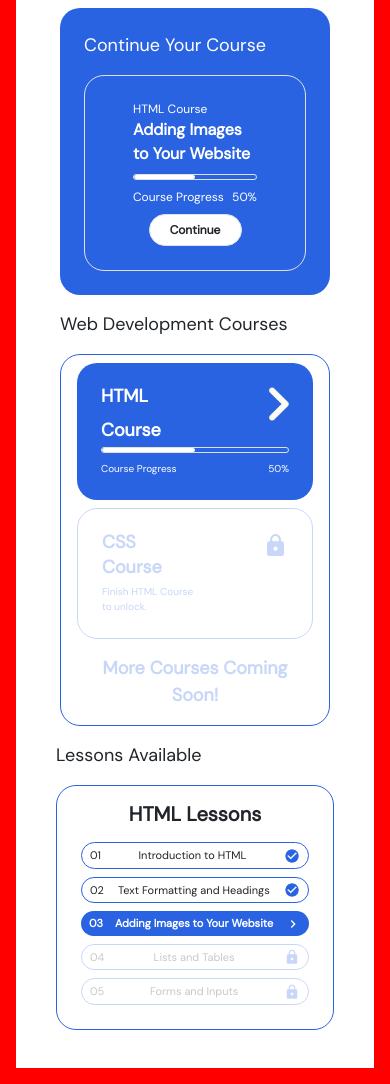
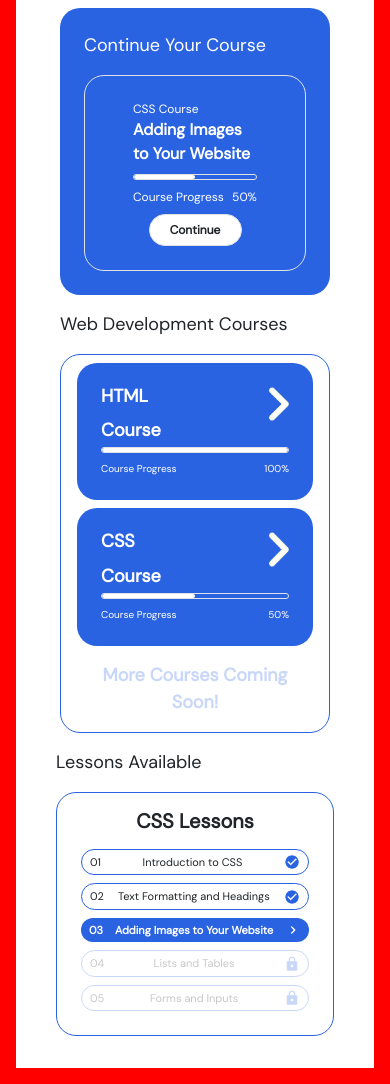
Before and after one commit to learn-webstar/learn-webstar.github.io, a PHP site: page /course.html in a window 390 px wide. Shown: the part 106-1190 px from the top of the page. Run offline with PHP 8.4, Linux system fonts and the light colour scheme.

Commit message:
Update branch

```diff
--- a/course.html
+++ b/course.html
@@ -1,6 +1,3 @@
-
-
-
 <!doctype html>
 <html lang="en">
 
@@ -221,7 +218,7 @@
                                                             style="width: 100%; height: 100%; object-fit: contain;">
                                                     </div>
                                                     <div class="m-auto">
-                                                        <div class="course-title">HTML Course</div>
+                                                        <div class="course-title">CSS Course</div>
                                                         <div class="fw-bold text-white lesson-title">Adding Images to
                                                             Your Website</div>
                                                     </div>
@@ -262,7 +259,8 @@
                                                             <!-- HTML Course -->
                                                             <div
                                                                 class="col-12 col-md-6 col-lg-12 col-xl-6 mb-2 mb-md-0 mb-lg-2">
-                                                                <div class="box p-4 h-100">
+                                                                <div class="box cursor-point p-4 h-100"
+                                                                    onclick="showLessons('html');">
                                                                     <div class="row">
                                                                         <div
                                                                             class="col-12 d-flex flex-row justify-content-between">
@@ -282,12 +280,12 @@
                                                                     <div class="mt-sm-3">
                                                                         <div
                                                                             class="w-100 mx-auto mt-2 border progress-bar">
-                                                                            <div class="w-50 progress"></div>
+                                                                            <div class="w-100 progress"></div>
                                                                         </div>
                                                                         <div class="d-flex justify-content-between">
                                                                             <p class="mt-2 mb-0 done-text">Course
                                                                                 Progress</p>
-                                                                            <p class="mt-2 mb-0 done-text">50%</p>
+                                                                            <p class="mt-2 mb-0 done-text">100%</p>
                                                                         </div>
                                                                     </div>
                                                                 </div>
@@ -295,17 +293,17 @@
 
                                                             <!-- CSS Course -->
                                                             <div
-                                                                class="col-12 col-md-6 col-lg-12 col-xl-6 mb-2 mb-md-0 mb-lg-2 opacity-25">
-                                                                <div
-                                                                    class="box-locked p-4 h-100 d-flex align-items-center">
+                                                                class="col-12 col-md-6 col-lg-12 col-xl-6 mb-2 mb-md-0 mb-lg-2">
+                                                                <div class="box cursor-point p-4 h-100 d-flex align-items-center"
+                                                                    onclick="showLessons('css');">
                                                                     <div class="container p-0">
                                                                         <div class="row">
                                                                             <div
                                                                                 class="col-12 d-flex flex-row justify-content-between">
                                                                                 <div class="course-text fw-bold lh-1">
                                                                                     CSS</div>
-                                                                                <img class="course-lock"
-                                                                                    src="shared/assets/img/courses/locked.png"
+                                                                                <img class="course-arrow"
+                                                                                    src="shared/assets/img/arrowRight.png"
                                                                                     alt="Go to HTML course">
                                                                             </div>
                                                                         </div>
@@ -315,7 +313,18 @@
                                                                                     Course</div>
                                                                             </div>
                                                                         </div>
-                                                                        <div class="row">
+                                                                        <div class="mt-sm-3">
+                                                                            <div
+                                                                                class="w-100 mx-auto mt-2 border progress-bar">
+                                                                                <div class="w-50 progress"></div>
+                                                                            </div>
+                                                                            <div class="d-flex justify-content-between">
+                                                                                <p class="mt-2 mb-0 done-text">Course
+                                                                                    Progress</p>
+                                                                                <p class="mt-2 mb-0 done-text">50%</p>
+                                                                            </div>
+                                                                        </div>
+                                                                        <!--<div class="row">
                                                                             <div class="col-12 done-text">
                                                                                 Finish HTML Course
                                                                             </div>
@@ -324,7 +333,7 @@
                                                                             <div class="col-12 done-text">
                                                                                 to unlock.
                                                                             </div>
-                                                                        </div>
+                                                                        </div>-->
                                                                     </div>
                                                                 </div>
                                                             </div>
@@ -348,12 +357,12 @@
                             <div class="col-lg-6 col-12 px-lg-4 px-2 d-flex flex-column">
                                 <div class="px-lg-3 px-0 mt-lg-0 mt-lg-2 mt-3 d-flex flex-column flex-grow-1">
                                     <div class="lesson-available mb-3">Lessons Available</div>
-                                    <div
+                                    <div id="lessonContainer"
                                         class="lessons-container px-4 p-3 py-md-5 lesson-available overflow-y-auto flex-grow-1 text-center">
-                                        <div class="h5 mb-3 fw-bold">HTML Lessons</div>
+                                        <div class="h5 mb-3 fw-bold">CSS Lessons</div>
                                         <div class="lessons-container mb-2 p-1 p-sm-3 d-flex align-items-center">
                                             <div class="me-auto ms-1 lesson-text">01</div>
-                                            <div class="mx-auto lesson-text">Introduction to HTML</div>
+                                            <div class="mx-auto lesson-text">Introduction to CSS</div>
                                             <img src="shared/assets/img/courses/check_circle.png" alt="arrow"
                                                 class="img-fluid ms-auto me-1 lesson-image" width="28px">
                                         </div>
@@ -426,6 +435,81 @@
             });
         });
     </script>
+    <script>
+        function showLessons(courseType) {
+            var courseContainer = document.getElementById("lessonContainer");
+
+            if (courseType == "html") {
+                courseContainer.innerHTML = `<div class="h5 mb-3 fw-bold">HTML Lessons</div>
+                                        <div class="lessons-container mb-2 p-1 p-sm-3 d-flex align-items-center">
+                                            <div class="me-auto ms-1 lesson-text">01</div>
+                                            <div class="mx-auto lesson-text">Introduction to HTML</div>
+                                            <img src="shared/assets/img/courses/check_circle.png" alt="arrow"
+                                                class="img-fluid ms-auto me-1 lesson-image" width="28px">
+                                        </div>
+                                        <div class="lessons-container mb-2 p-1 p-sm-3 d-flex align-items-center">
+                                            <div class="me-auto ms-1 lesson-text">02</div>
+                                            <div class="mx-auto lesson-text">Text Formatting and Headings</div>
+                                            <img src="shared/assets/img/courses/check_circle.png" alt="arrow"
+                                                class="img-fluid ms-auto me-1 lesson-image" width="28px">
+                                        </div>
+                                        <div class="lessons-container fw-bold mb-2 p-1 p-sm-3 d-flex align-items-center">
+                                            <div class="me-auto ms-1 lesson-text">03</div>
+                                            <div class="mx-auto lesson-text">Adding Images to Your Website</div>
+                                            <img src="shared/assets/img/courses/check_circle.png" alt="arrow"
+                                                class="img-fluid ms-auto me-1 lesson-image" width="28px">
+                                        </div>
+                                        <div
+                                            class="lessons-container mb-2 p-1 p-sm-3 d-flex align-items-center">
+                                            <div class="me-auto ms-1 lesson-text">04</div>
+                                            <div class="mx-auto lesson-text">Lists and Tables</div>
+                                            <img src="shared/assets/img/courses/check_circle.png" alt="arrow"
+                                                class="img-fluid ms-auto me-1 lesson-image" width="28px">
+                                        </div>
+                                        <div
+                                            class="lessons-container mb-2 p-1 p-sm-3 d-flex align-items-center">
+                                            <div class="me-auto ms-1 lesson-text">05</div>
+                                            <div class="mx-auto lesson-text">Forms and Inputs</div>
+                                            <img src="shared/assets/img/courses/check_circle.png" alt="arrow"
+                                                class="img-fluid ms-auto me-1 lesson-image" width="28px">
+                                        </div>`;
+            } else if (courseType == "css") {
+                courseContainer.innerHTML = `<div class="h5 mb-3 fw-bold">CSS Lessons</div>
+                                        <div class="lessons-container mb-2 p-1 p-sm-3 d-flex align-items-center">
+                                            <div class="me-auto ms-1 lesson-text">01</div>
+                                            <div class="mx-auto lesson-text">Introduction to CSS</div>
+                                            <img src="shared/assets/img/courses/check_circle.png" alt="arrow"
+                                                class="img-fluid ms-auto me-1 lesson-image" width="28px">
+                                        </div>
+                                        <div class="lessons-container mb-2 p-1 p-sm-3 d-flex align-items-center">
+                                            <div class="me-auto ms-1 lesson-text">02</div>
+                                            <div class="mx-auto lesson-text">Text Formatting and Headings</div>
+                                            <img src="shared/assets/img/courses/check_circle.png" alt="arrow"
+                                                class="img-fluid ms-auto me-1 lesson-image" width="28px">
+                                        </div>
+                                        <div class="box fw-bold mb-2 p-1 p-sm-3 d-flex align-items-center">
+                                            <div class="me-auto ms-1 lesson-text">03</div>
+                                            <div class="mx-auto lesson-text">Adding Images to Your Website</div>
+                                            <img src="shared/assets/img/courses/keyboard_arrow_right.png" alt="arrow"
+                                                class="img-fluid ms-auto me-1 lesson-image" width="28px">
+                                        </div>
+                                        <div
+                                            class="lessons-container mb-2 p-1 p-sm-3 d-flex align-items-center opacity-25">
+                                            <div class="me-auto ms-1 lesson-text">04</div>
+                                            <div class="mx-auto lesson-text">Lists and Tables</div>
+                                            <img src="shared/assets/img/courses/locked.png" alt="arrow"
+                                                class="img-fluid ms-auto me-1 lesson-image" width="28px">
+                                        </div>
+                                        <div
+                                            class="lessons-container mb-2 p-1 p-sm-3 d-flex align-items-center opacity-25">
+                                            <div class="me-auto ms-1 lesson-text">05</div>
+                                            <div class="mx-auto lesson-text">Forms and Inputs</div>
+                                            <img src="shared/assets/img/courses/locked.png" alt="arrow"
+                                                class="img-fluid ms-auto me-1 lesson-image" width="28px">
+                                        </div>`;
+            }
+        }
+    </script>
 </body>
 
 
--- a/shared/assets/css/course.css
+++ b/shared/assets/css/course.css
@@ -110,6 +110,10 @@ body {
 .continue-btn {
     background-color: var(--white);
     border-radius: 20px;
+}
+
+.cursor-point:hover {
+    cursor: pointer;
 }
 
 /*Media Queries*/
```
